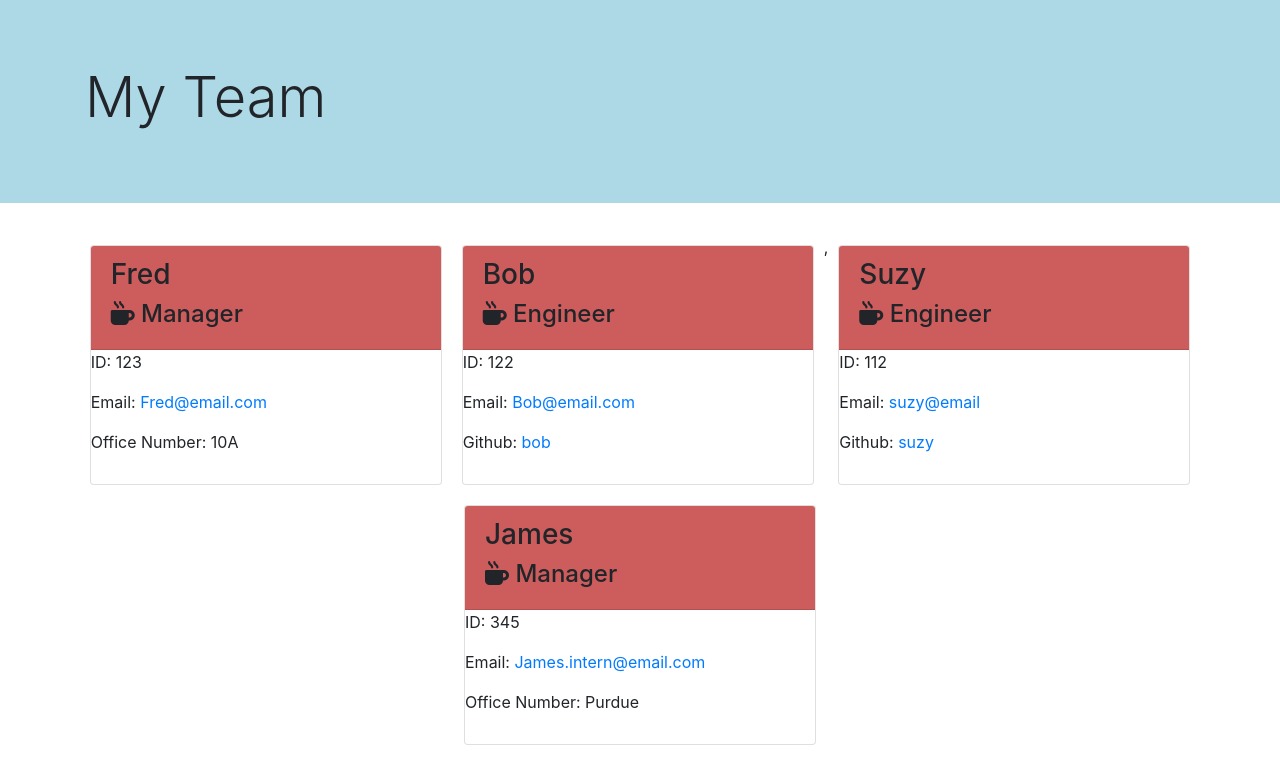
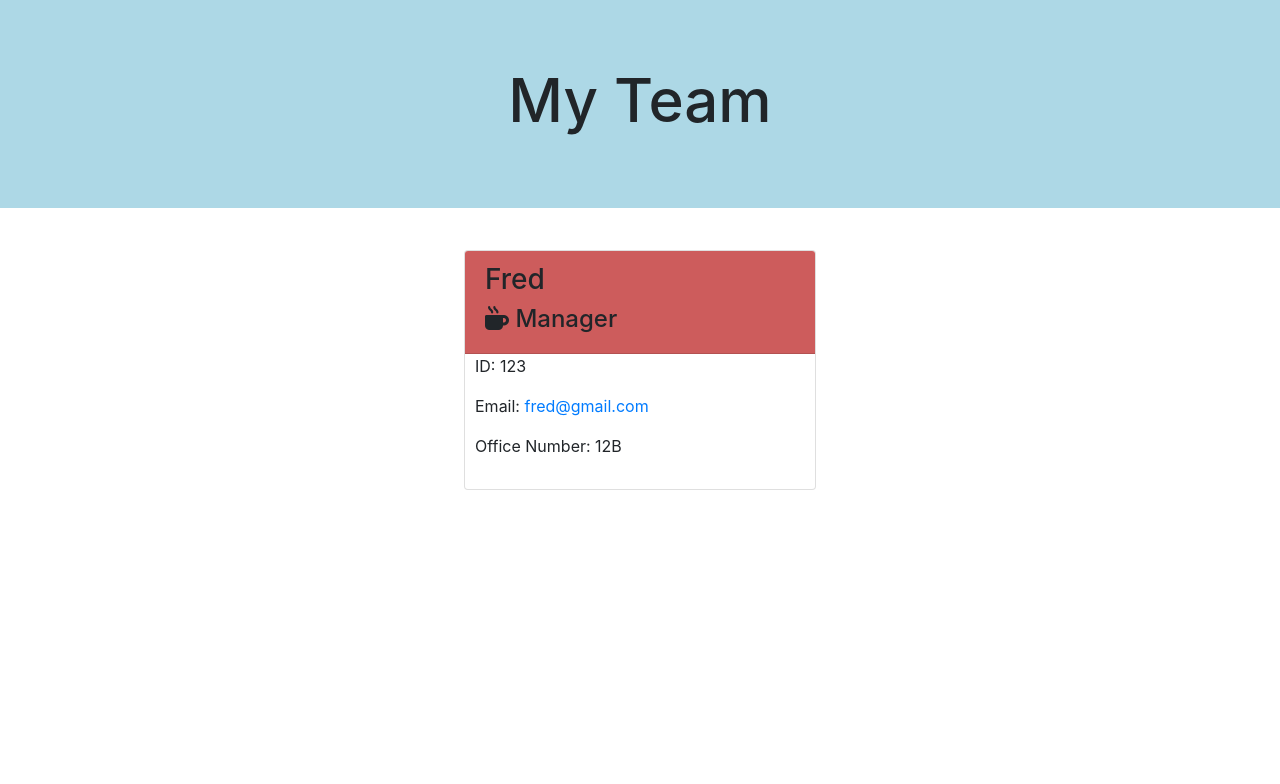
Before and after one commit to BMavetz/Team_Profile_Generator, a website: page index.html in a window 1280 px wide. Drawn offline with nearby package versions, Linux system fonts and the light colour scheme.

Commit message:
created tests within test files for all employee types

```diff
--- a/index.html
+++ b/index.html
@@ -19,12 +19,12 @@
          <script src="https://cdn.jsdelivr.net/npm/bootstrap@4.5.3/dist/js/bootstrap.min.js"
              integrity="sha384-w1Q4orYjBQndcko6MimVbzY0tgp4pWB4lZ7lr30WKz0vr/aWKhXdBNmNb5D92v7s" crossorigin="anonymous">
          </script>
-        <script src="https://kit.fontawesome.com/c349b716f3.js" crossorigin="anonymous"></script>
+         <script src="https://kit.fontawesome.com/c349b716f3.js" crossorigin="anonymous"></script>
      </head>
      <body>
         <div class="jumbotron jumbotron-fluid jumbo" style="height: 10 rem;">
             <div class="container">
-                <h1 class="display-4 jumbo-text"> My Team </h1>
+                <h1 class="Title"> My Team </h1>
             </div>
         </div>
         <main>
@@ -37,68 +37,17 @@
                 <h4> <i class= "fa-solid fa-mug-hot"></i> Manager </h4>
             </div>
 
-            <div>
+            <div style="padding-left: 10px;">
                 <div class= "info">
                     <p> ID: 123 </p>
-                    <p> Email: <a href="mailto: Fred@email.com">Fred@email.com</a></p>
-                    <p> Office Number: 10A</p>
+                    <p> Email: <a href="mailto: fred@gmail.com">fred@gmail.com</a></p>
+                    <p> Office Number: 12B</p>
                 </div>
             </div>
         </div>
     </div>
 
 
-    <div class="card contents" style="width:22rem; height: 15rem;">
-        <div class="engineer">
-            <div class="card-header">
-                <h3> Bob </h4>
-                <h4> <i class= "fa-solid fa-mug-hot"></i> Engineer </h4>
-            </div>
-
-            <div>
-                <div class= "info">
-                    <p> ID: 122 </p>
-                    <p> Email: <a href="mailto: Bob@email.com">Bob@email.com</a></p>
-                    <p> Github: <a href="https://github.com/bob">bob</a></p>
-                </div>
-            </div>
-        </div>
-    </div>
-    ,
-    <div class="card contents" style="width:22rem; height: 15rem;">
-        <div class="engineer">
-            <div class="card-header">
-                <h3> Suzy </h4>
-                <h4> <i class= "fa-solid fa-mug-hot"></i> Engineer </h4>
-            </div>
-
-            <div>
-                <div class= "info">
-                    <p> ID: 112 </p>
-                    <p> Email: <a href="mailto: suzy@email">suzy@email</a></p>
-                    <p> Github: <a href="https://github.com/suzy">suzy</a></p>
-                </div>
-            </div>
-        </div>
-    </div>
-
-
-    <div class="card contents" style="width:22rem; height: 15rem;">
-        <div class="intern">
-            <div class="card-header">
-                <h3> James </h4>
-                <h4> <i class= "fa-solid fa-mug-hot"></i> Manager </h4>
-            </div>
-
-            <div>
-                <div class= "info">
-                    <p> ID: 345 </p>
-                    <p> Email: <a href="mailto: James.intern@email.com">James.intern@email.com</a></p>
-                    <p> Office Number: Purdue</p>
-                </div>
-            </div>
-        </div>
-    </div>
 
             </div>
         </main>
--- a/lib/manager.js
+++ b/lib/manager.js
@@ -6,9 +6,9 @@ class manager extends employee {
         this.officeNum = officeNum;
     }
 
-    getofficeNum(){
-        return this.officeNum;
-    }
+    // getofficeNum(){
+    //     return this.officeNum;
+    // }
     getRole(){
         return "Manager";
     }
```
Also changed, not shown: package.json (+5 -3 lines), tests/Employee.test.js (+12 -0 lines), tests/Engineer.test.js (+13 -0 lines), tests/Intern.test.js (+13 -0 lines), tests/Manager.test.js (+13 -0 lines).
